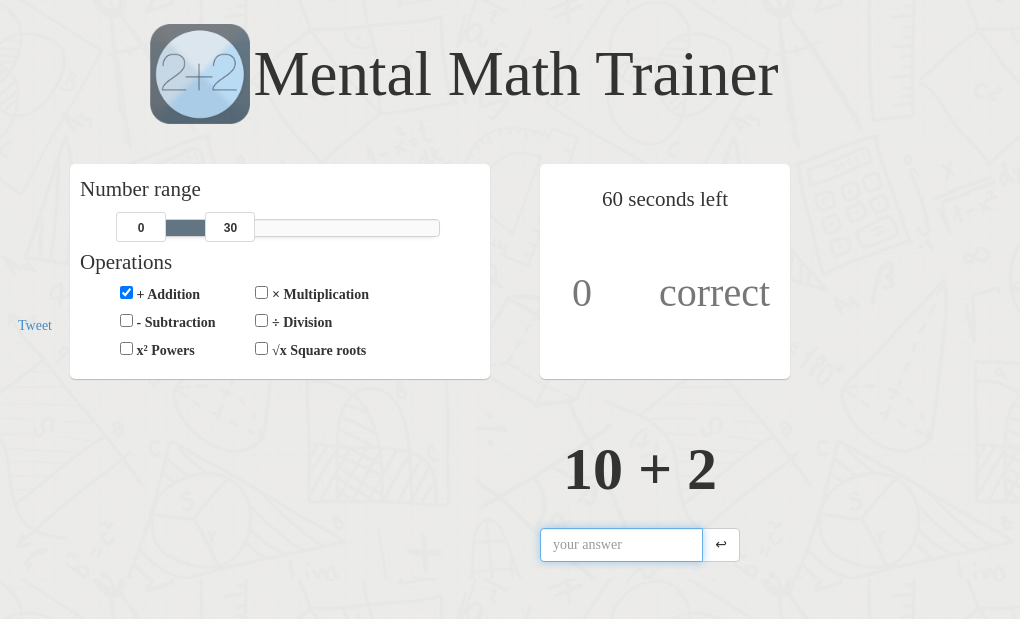
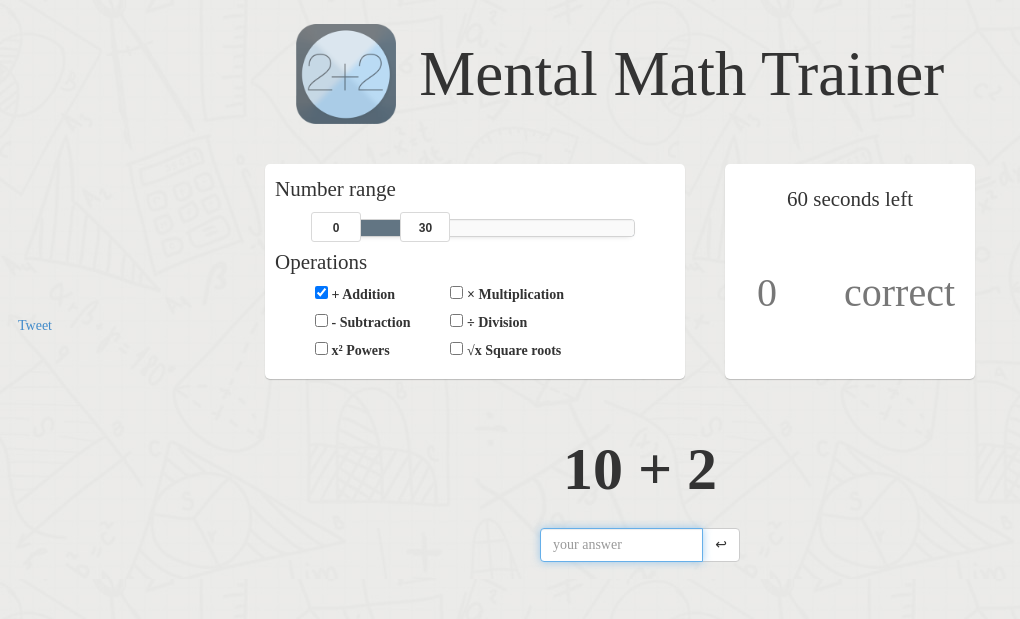
Before and after one commit to shenoyroopesh/10-seconds-math, a PHP site: page / in a window 1280 px wide. Shown: the top 619 px of the page, without its empty margins (0-1020 px from the left). Run offline with PHP 8.4, Linux system fonts and the light colour scheme; some libraries are stand-ins or nearby versions.

Commit message:
All content is now centered: headline, settings, questions

```diff
--- a/css/main.css
+++ b/css/main.css
@@ -8,7 +8,7 @@ body {
 
 #title {
   padding-bottom: 40px;
-  padding-left: 120px;
+  text-align: center;
 }
 
 #title > img {
@@ -18,7 +18,9 @@ body {
 }
 
 #settings-and-stats {
-
+  text-align: center;
+  width: 780px;
+  min-width: 780px;
 }
 
 #settings {
@@ -32,7 +34,6 @@ body {
 #stats {
   display: inline-block;
   padding: 20px;
-  margin-left: 50px;
   text-align: center;
   width: 250px;
   height: 215px;
@@ -108,10 +109,13 @@ body {
   text-align: center;
   display: inline-block;
   font-family: "Myriad Pro";
+  margin-left: 20px;
+  margin-right: 40px;
 }
 
 #questionbox {
   padding-top: 0;
+  text-align: center;
 }
 
 #questionbox .jumbotron {
@@ -123,13 +127,11 @@ body {
 
 #question {
   font-size: 60px;
-  text-align: center;
   font-weight: 600;
 }
 
 #answerbox {
   width: 100%;
-  text-align: center;
 }
 
 #answerbox > .input-group {
```
